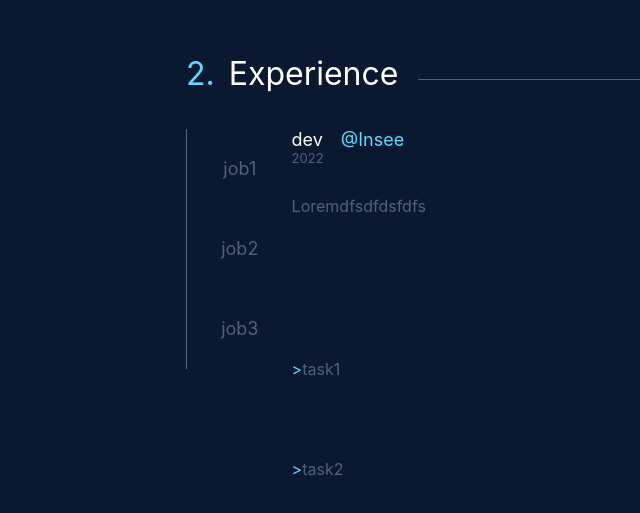
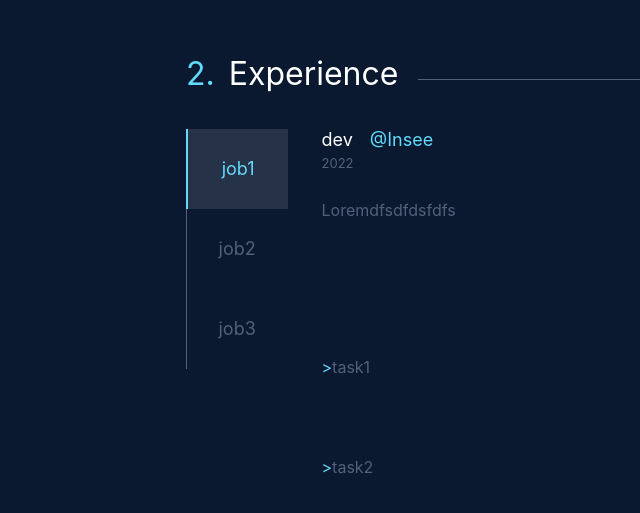
Before and after one commit to Solodk-E/website, a React (Create React App) app: page / in a window 1280 px wide. Shown: the part 1862-2375 px from the top of the page, without its empty margins (102-742 px from the left). Built offline with nearby package versions, Linux system fonts and the light colour scheme.

Commit message:
experience page done

```diff
--- a/src/App.css
+++ b/src/App.css
@@ -385,6 +385,7 @@ li:hover{
   background-color:#0A192F;
   display: flex;
   flex-direction: column;
+  margin-left: 5%;
 }
 
 #titreXP{
@@ -408,19 +409,24 @@ li:hover{
 }
 
 #xpButton:hover{
+  color:#61DAFB;
+  background-color:#263247;
+  width: 100%;
+  height: 20%;
+  display: flex;
+  align-items: center;
+  justify-content: center;
+}
+
+#xpFocus{
   border-left:2px solid #61DAFB;;
   color:#61DAFB;
   background-color:#263247;
-
-}
-
-#xpFocus{
-  background-color: #0A192F;
   width: 100%;
   height: 20%;
-  color: #61DAFB;;
-  border-left:2px solid #61DAFB;;
-
+  display: flex;
+  align-items: center;
+  justify-content: center;
 }
 
 #xpDesc{
@@ -450,7 +456,8 @@ flex-direction: column;
 #xpDate{
   text-align: left;
   color:#c1cbeb66;
-  font-size:small
+  font-size:small;
+  margin-top: 1%;
 }
 
 #xpPresentation{
--- a/src/Experience.js
+++ b/src/Experience.js
@@ -10,18 +10,13 @@ var dataJobs=[{active: false, name:"job1", description:"Deserunt deserunt et mol
 function Experience(props) {
 
     const [jobs, setJobs]=useState(dataJobs)
-
     const [jobActive, setJobActive]=useState({active: true, name:"job1", description:"Loremdfsdfdsfdfs",titre:"dev", task:["task1", "task2"], entreprise: "Insee", date: "2022" });
 
 
+    var affichActiveJob = (active, name, entreprise, description, titre, date, task, style) =>{
 
-    var affichActiveJob = (active, name, entreprise, description, titre, date, task) =>{
 
-        jobs.forEach(element=>{
-            element.active=false
-        })
-        setJobActive({active:true, name:name, entreprise:entreprise, description:description, titre:titre, date:date, task:task});
-
+        setJobActive({active:true, name:name, entreprise:entreprise, description:description, titre:titre, date:date, task:task,style:"xpFocus" });
 
 
     }
@@ -32,7 +27,16 @@ function Experience(props) {
 
 
 
+
+
     var setJobsButtons = jobs.map(element=>{
+
+        var buttonStyle="xpButton"
+
+        if (element.name==jobActive.name){
+            buttonStyle="xpFocus"
+        }
+
         return (
 
             <XPButton
@@ -44,6 +48,7 @@ function Experience(props) {
             propEntreprise={element.entreprise}
             propDate={element.date}
             propTask={element.task}
+            propStyle={buttonStyle}
             />
 
         )
@@ -67,9 +72,6 @@ function Experience(props) {
                propDate={jobActive.date}
                propEntreprise={jobActive.entreprise}
                propTasks={jobActive.task}
-
-
-
                />
             </div>
 
--- a/src/XPButton.js
+++ b/src/XPButton.js
@@ -3,15 +3,13 @@ import React,{ useEffect, useState } from "react"
 
 function XPButton(props) {
 
-  const [style,setStyle]=useState("xpButton")
+  const [statut,setStatut]=useState(false)
 
+  const [style, setStyle]=useState("xpButton")
 
-
-    var activateJob=(active, name, entreprise, description, titre, date, task)=>{
-        props.propButton(active, name, entreprise, description, titre, date, task)
-        console.log("button"+active)
-
-
+    var activateJob=(active, name, entreprise, description, titre, date, task, style)=>{
+        props.propButton(active, name, entreprise, description, titre, date, task, style)
+        setStyle("xpFocus")
 
 
     }
@@ -19,8 +17,10 @@ function XPButton(props) {
 
 
 
+
+
   return (
-    <div id={style} onClick={()=>activateJob(props.propActive, props.propName, props.propEntreprise, props.propDescription, props.propTitre, props.propDate, props.propTask)}>{props.propName}</div>
+    <div id={props.propStyle} onClick={()=>activateJob(props.propActive, props.propName, props.propEntreprise, props.propDescription, props.propTitre, props.propDate, props.propTask, props.propStyle)}>{props.propName}</div>
   )
 }
 
```
